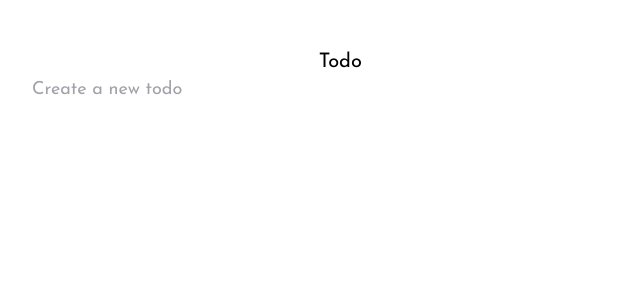
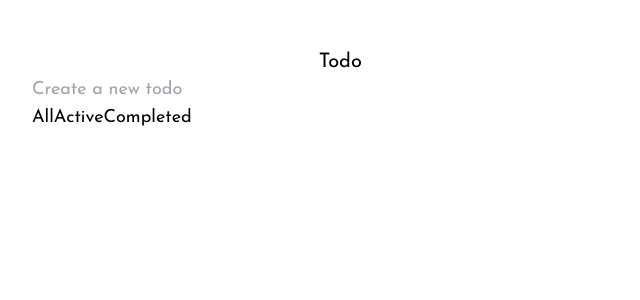
Before and after one commit to MohammadRifky/front-end-mentor-challenges, a React (Create React App) app in the folder 5-todo-app/: page / in a window 1280 px wide. Shown: the top 300 px of the page, without its empty margins (0-640 px from the left). Built offline with nearby package versions, Linux system fonts and the light colour scheme.

Commit message:
improved filter functionality

```diff
--- a/5-todo-app/src/components/TodoFilter.js
+++ b/5-todo-app/src/components/TodoFilter.js
@@ -1,15 +1,39 @@
 import React from 'react'
+import { useDispatch } from 'react-redux'
+import { toggleFilter } from '../redux/slices/todoFilterSlice'
 
-const TodoFilter = () => {
+const TodoFilters = () => {
+    const dispatch = useDispatch()
     return (
         <div>
-            <li>
-                <button>All</button>
-                <button>Active</button>
-                <button>Completed</button>
-            </li>
+            <button onClick={() => {
+                dispatch(toggleFilter("ALL"))
+            }}>
+                All
+            </button>
+            <button onClick={() => {
+                dispatch(toggleFilter("ACTIVE"))
+            }}>
+                Active
+            </button>
+            <button onClick={() => {
+                dispatch(toggleFilter("COMPLETED"))
+            }}>
+                Completed
+            </button>
         </div>
     )
 }
 
-export default TodoFilter
+export const getTodosToDisplay = ( todos, filter ) => {
+  switch (filter) {
+    case 'ALL':
+      return todos;
+    case 'ACTIVE':
+      return todos.filter(todo => !todo.isCompleted );
+    case 'COMPLETED':
+      return todos.filter( todo => todo.isCompleted );
+  }
+}
+
+export default TodoFilters
--- a/5-todo-app/src/components/TodoList.js
+++ b/5-todo-app/src/components/TodoList.js
@@ -2,15 +2,15 @@ import React, { useState, useEffect } from 'react'
 import Todo from './Todo'
 import { useSelector } from 'react-redux'
 import { DragDropContext, Droppable, Draggable } from 'react-beautiful-dnd';
+import TodoFilters, { getTodosToDisplay } from './TodoFilter';
 const TodoList = () => {
     const todos = useSelector((state) => state.todos.todos)
-    console.log(todos)
-    const [todosToDisplay, setTodosToDisplay] = useState(todos)
+    const filterValue = useSelector((state) => state.todoFilter.value)
+    const [todosToDisplay, setTodosToDisplay] = useState(
+        getTodosToDisplay(todos, filterValue)
+    )
     const getActiveTodos = () => todos.filter(todo =>
         todo.isCompleted !== true)
-    const getCompletedTodos = () => todos.filter(todo =>
-        todo.isCompleted !== false)
-    // const uncompletedTodos = getActiveTodos().length
     const handleOnDragEnd = (result) => {
         if (!result.destination) return;
         const items = Array.from(todosToDisplay);
@@ -18,9 +18,6 @@ const TodoList = () => {
         items.splice(result.destination.index, 0, reorderedItem);
         console.log(items)
         setTodosToDisplay(items);
-        // useEffect(() => {
-        //     console.log('Fruit', items);
-        // }, [items])
     }
     return (
         <div>
@@ -44,21 +41,11 @@ const TodoList = () => {
                     )}
                 </Droppable>
             </DragDropContext> */}
-            {todos.map((todo, index) => (
+            {todosToDisplay.map((todo, index) => (
                 <Todo key={todo.id} todoIndex={index} />
             ))}
-            {/* <div>
-                <span>{getActiveTodos().length} items left</span>
-                <button onClick={() => setTodosToDisplay(todos)}>
-                    All
-                </button>
-                <button onClick={() => setTodosToDisplay(getActiveTodos())}>
-                    Active
-                </button>
-                <button onClick={() => setTodosToDisplay(getCompletedTodos)}>
-                    Completed
-                </button>
-            </div> */}
+            {/* <span>{getActiveTodos().length} items left</span> */}
+            <TodoFilters />
         </div>
     )
 }
--- a/5-todo-app/src/components/ToggleCompleteButton.js
+++ b/5-todo-app/src/components/ToggleCompleteButton.js
@@ -8,8 +8,7 @@ const ToggleCompleteButton = ({toggleIndex}) => {
         <>
             <button onClick={() => {
                 dispatch(toggleCompleted(toggleIndex))
-            }
-            }>Complete</button>
+            }}>Complete</button>
         </>
     )
 }
--- /dev/null
+++ b/5-todo-app/src/redux/slices/todoFilterSlice.js
@@ -0,0 +1,18 @@
+import { createSlice } from '@reduxjs/toolkit'
+
+export const todoFilterSlice = createSlice({
+  name: 'todoFilter',
+  initialState : {
+    value: 'ALL'
+  },
+  reducers: {
+    toggleFilter: ( state , action ) => {
+        state.value = action.payload
+    },
+  },
+})
+
+// Action creators are generated for each case reducer function
+export const { toggleFilter } = todoFilterSlice.actions
+
+export default todoFilterSlice.reducer
--- a/5-todo-app/src/redux/store.js
+++ b/5-todo-app/src/redux/store.js
@@ -1,6 +1,7 @@
 import { configureStore } from '@reduxjs/toolkit'
 import todoReducer from './slices/todoSlice'
 import themeReducer from './slices/themeSlice'
+import todoFilterSlice from './slices/todoFilterSlice'
 import { loadState, saveState } from './localStorage'
 
 const preloadedState = loadState() || {};
@@ -8,7 +9,8 @@ const preloadedState = loadState() || {};
 const store = configureStore({
   reducer: {
     todos: todoReducer,
-    theme:  themeReducer
+    theme:  themeReducer,
+    todoFilter: todoFilterSlice
   },
   preloadedState
 })
```
